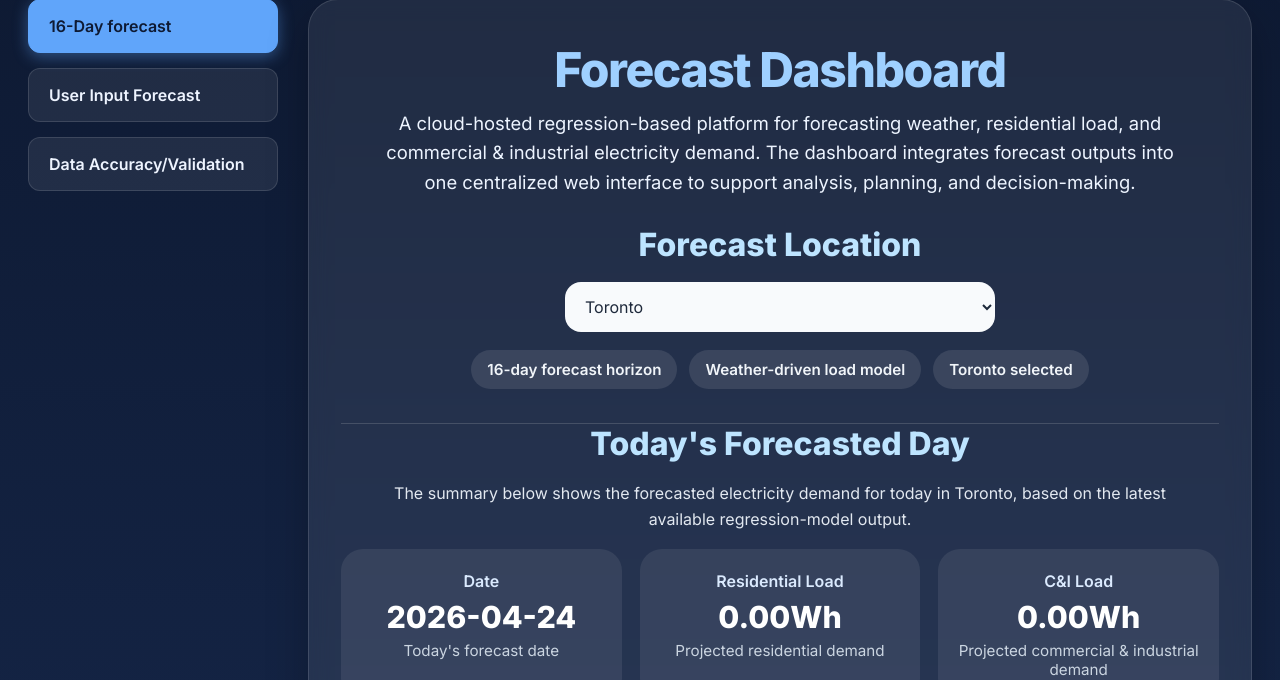
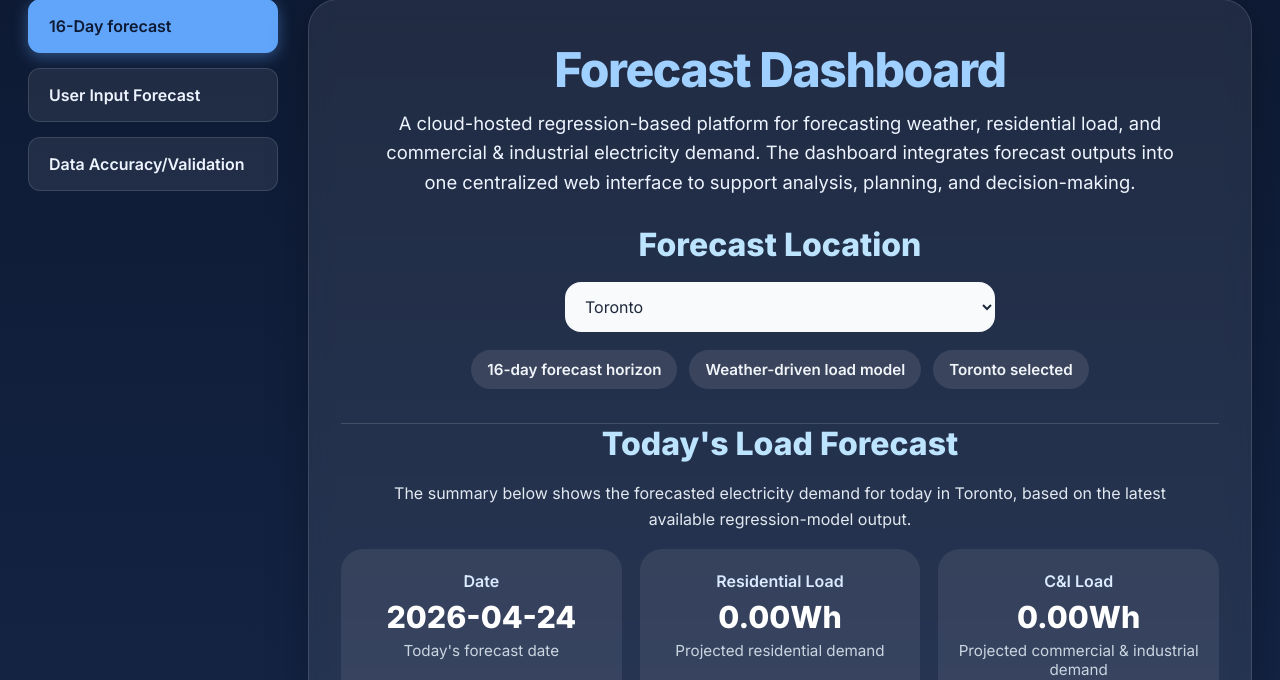
Before and after one commit to Hasnainr17/bv05-forecast, a Flask app: page / in a window 1280 px wide. Shown: the part 29-709 px from the top of the page. Run offline with Flask 3, Linux system fonts and the light colour scheme; parts of the project's set-up code (start-up, migrations or seed data) failed here and were passed over.

Commit message:
Change heading from 'Forecasted Day' to 'Load Forecast'

```diff
--- a/templates/index.html
+++ b/templates/index.html
@@ -443,7 +443,7 @@
 
                <hr class="results-divider" style="margin-top: 24px;">
 
-               <h2>Today's Forecasted Day</h2>
+               <h2>Today's Load Forecast</h2>
                <p class="section-text">
                   The summary below shows the forecasted electricity demand for today in {{ selected_city }},
                   based on the latest available regression-model output.
```
